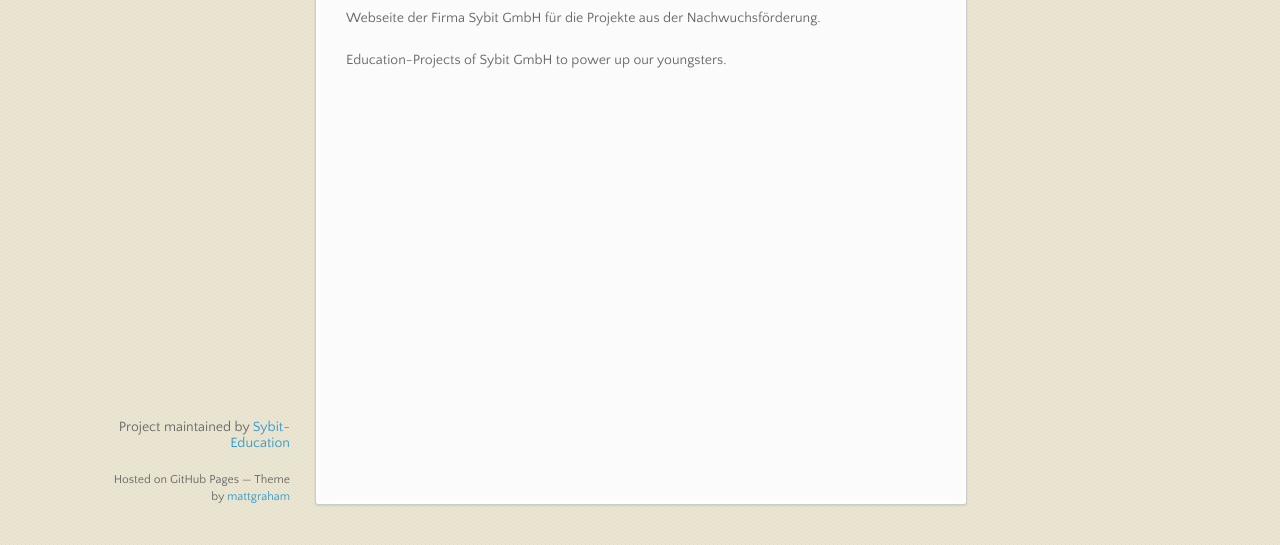
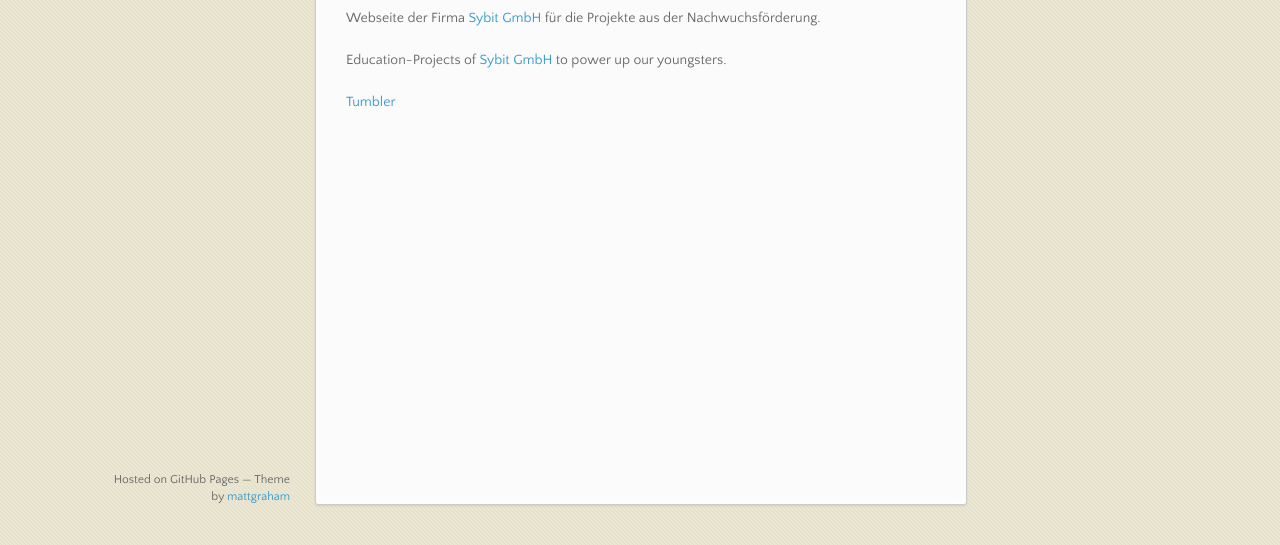
Before and after one commit to Sybit-Education/Sybit-Education, a plain HTML site: page index.html in a window 1280 px wide. Shown: the part 255-800 px from the top of the page. Drawn offline with nearby package versions, Linux system fonts and the light colour scheme.

Commit message:
Replace master branch with page content via GitHub

```diff
--- a/index.html
+++ b/index.html
@@ -24,14 +24,7 @@
       <div id="banner">
         <span id="logo"></span>
 
-        <a href="https://github.com/Sybit-Education/Sybit-Education" class="button fork"><strong>View On GitHub</strong></a>
-        <!--<div class="downloads">
-          <span>Downloads:</span>
-          <ul>
-            <li><a href="https://github.com/Sybit-Education/Sybit-Education/zipball/master" class="button">ZIP</a></li>
-            <li><a href="https://github.com/Sybit-Education/Sybit-Education/tarball/master" class="button">TAR</a></li>
-          </ul>
-        </div>-->
+        <a href="https://github.com/Sybit-Education" class="button fork"><strong>View On GitHub</strong></a>
       </div><!-- end banner -->
 
     <div class="wrapper">
@@ -39,13 +32,16 @@
         <ul></ul>
       </nav>
       <section>
-        <h1><a id="sybit-education" class="anchor" href="#sybit-education" aria-hidden="true"><span aria-hidden="true" class="octicon octicon-link"></span></a>Sybit-Education</h1>
+        <h1>
+<a id="sybit-education" class="anchor" href="#sybit-education" aria-hidden="true"><span aria-hidden="true" class="octicon octicon-link"></span></a>Sybit-Education</h1>
 
-        <p>Webseite der Firma Sybit GmbH für die Projekte aus der Nachwuchsförderung.</p>
-        <p>Education-Projects of Sybit GmbH to power up our youngsters.</p>
+<p>Webseite der Firma <a href="http://www.sybit.de">Sybit GmbH</a> für die Projekte aus der Nachwuchsförderung.</p>
+
+<p>Education-Projects of <a href="http://www.sybit.de">Sybit GmbH</a> to power up our youngsters.</p>
+
+<p><a href="http://digitalnativealliance.tumblr.com/">Tumbler</a></p>
       </section>
       <footer>
-        <p>Project maintained by <a href="https://github.com/Sybit-Education">Sybit-Education</a></p>
         <p><small>Hosted on GitHub Pages &mdash; Theme by <a href="https://twitter.com/michigangraham">mattgraham</a></small></p>
       </footer>
     </div>
--- a/params.json
+++ b/params.json
@@ -1,6 +1,6 @@
 {
   "name": "Sybit Education",
   "tagline": "Website der Sybit GmbH für die Nachwuchsförderung",
-  "body": "# Sybit-Education\r\nWebseite der Firma Sybit GmbH für die Projekte aus der Nachwuchsförderung.\r\n",
+  "body": "# Sybit-Education\r\nWebseite der Firma [Sybit GmbH](http://www.sybit.de) für die Projekte aus der Nachwuchsförderung.\r\n\r\nEducation-Projects of [Sybit GmbH](http://www.sybit.de) to power up our youngsters.\r\n\r\n[Tumbler](http://digitalnativealliance.tumblr.com/)\r\n\r\n\r\n",
   "note": "Don't delete this file! It's used internally to help with page regeneration."
 }
```
